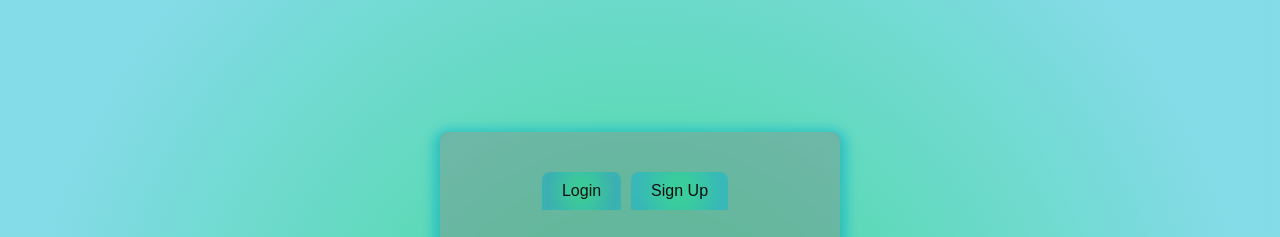
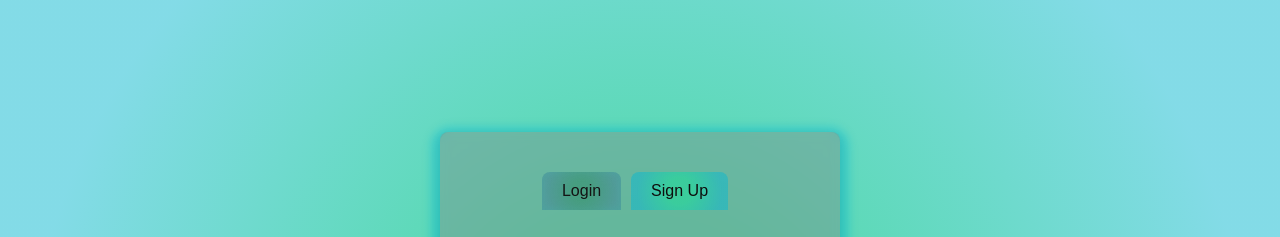
Before and after one commit to Hassanspace/crypto, a plain HTML site: page index.html in a window 1280 px wide. Shown: the top 237 px of the page. Drawn offline with Linux system fonts and the light colour scheme.

Commit message:
Update index.html

```diff
--- a/index.html
+++ b/index.html
@@ -57,8 +57,8 @@
 
         .tab.active {
             color: rgb(20, 20, 20);
-            background: rgb(86, 224, 194);
-    background: radial-gradient(circle, rgba(50, 209, 156, 0.836) 24%, rgba(10, 184, 207, 0.507) 81%);
+             background: rgb(86, 224, 194);
+    background: radial-gradient(circle, rgba(63, 156, 125, 0.836) 24%, rgba(53, 147, 160, 0.507) 81%);
     backdrop-filter: blur(5px);
         }
 
```
